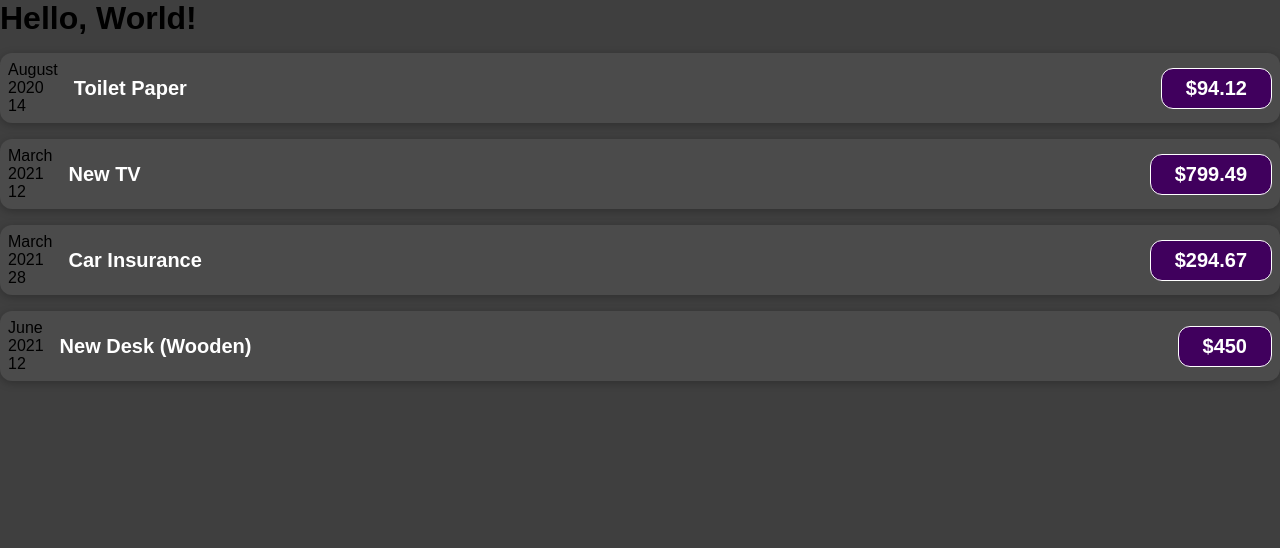
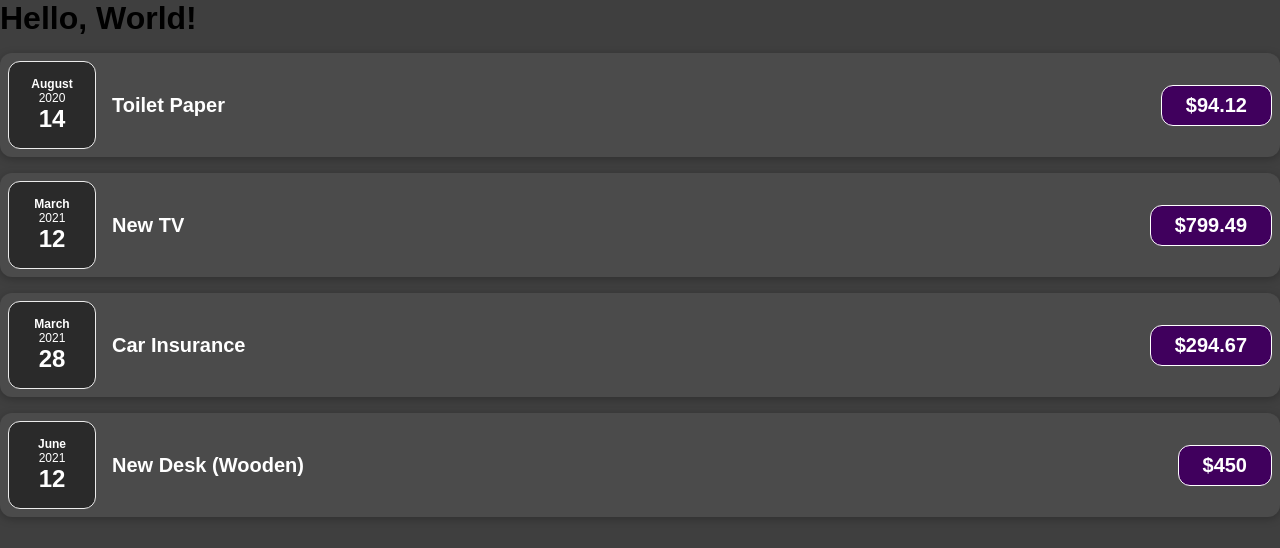
Before and after one commit to jamezaguiar/react-complete-guide, a React (Create React App) app: page / in a window 1280 px wide. Shown: the top 548 px of the page. Built offline with nearby package versions, Linux system fonts and the light colour scheme.

Commit message:
Multiple components

```diff
--- /dev/null
+++ b/src/components/ExpenseDate.css
@@ -0,0 +1,26 @@
+.expense-date {
+  display: flex;
+  flex-direction: column;
+  width: 5.5rem;
+  height: 5.5rem;
+  border: 1px solid #ececec;
+  background-color: #2a2a2a;
+  color: white;
+  border-radius: 12px;
+  align-items: center;
+  justify-content: center;
+}
+
+.expense-date__month {
+  font-size: 0.75rem;
+  font-weight: bold;
+}
+
+.expense-date__year {
+  font-size: 0.75rem;
+}
+
+.expense-date__day {
+  font-size: 1.5rem;
+  font-weight: bold;
+}
--- /dev/null
+++ b/src/components/ExpenseDate.js
@@ -0,0 +1,17 @@
+import './ExpenseDate.css';
+
+const ExpenseDate = ({ expenseDate }) => {
+  const month = expenseDate.toLocaleString('en-US', { month: 'long' });
+  const day = expenseDate.toLocaleString('en-US', { day: '2-digit' });
+  const year = expenseDate.getFullYear();
+
+  return (
+    <div className="expense-date">
+      <div className="expense-date__month">{month}</div>
+      <div className="expense-date__year">{year}</div>
+      <div className="expense-date__day">{day}</div>
+    </div>
+  );
+};
+
+export default ExpenseDate;
--- a/src/components/ExpenseItem.js
+++ b/src/components/ExpenseItem.js
@@ -1,17 +1,10 @@
+import ExpenseDate from './ExpenseDate';
 import './ExpenseItem.css';
 
 const ExpenseItem = ({ expense }) => {
-  const month = expense.date.toLocaleString('en-US', { month: 'long' });
-  const day = expense.date.toLocaleString('en-US', { day: '2-digit' });
-  const year = expense.date.getFullYear();
-
   return (
     <div className="expense-item">
-      <div>
-        <div>{month}</div>
-        <div>{year}</div>
-        <div>{day}</div>
-      </div>
+      <ExpenseDate expenseDate={expense.date} />
       <div className="expense-item__description">
         <h2>{expense.title}</h2>
         <div className="expense-item__price">${expense.amount}</div>
```
